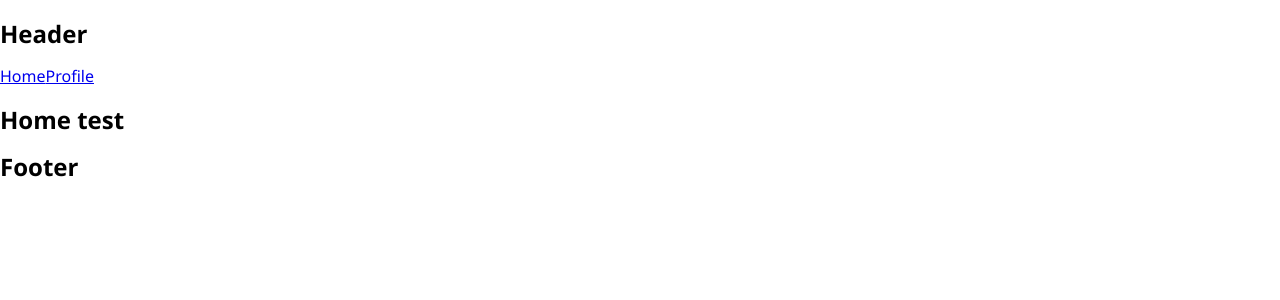
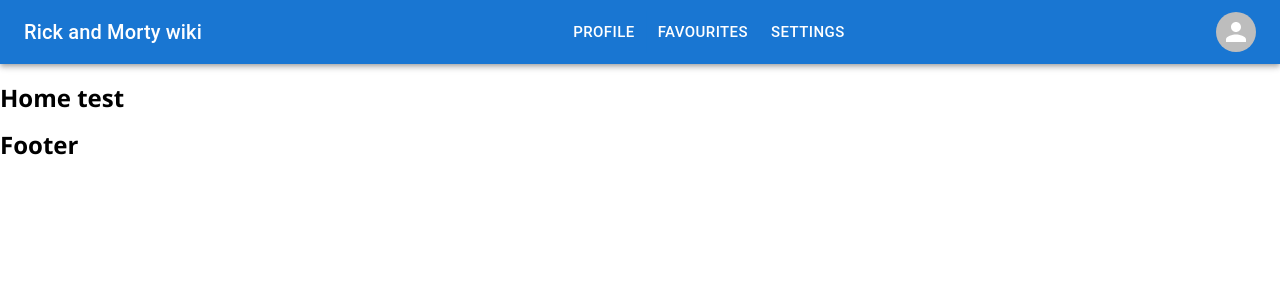
Before and after one commit to VHrabarev/rick_and_morty_wiki, a React (Create React App) app: page / in a window 1280 px wide. Shown: the top 300 px of the page. Built offline with nearby package versions, Linux system fonts and the light colour scheme.

Commit message:
Pre-layout Header component and add testing to them

```diff
--- a/package.json
+++ b/package.json
@@ -5,6 +5,7 @@
   "dependencies": {
     "@emotion/react": "^11.10.4",
     "@emotion/styled": "^11.10.4",
+    "@mui/icons-material": "^5.10.9",
     "@mui/material": "^5.10.11",
     "@reduxjs/toolkit": "^1.8.6",
     "@testing-library/jest-dom": "^5.16.5",
--- /dev/null
+++ b/src/api/constans/index.js
@@ -0,0 +1,8 @@
+const PAGES = [
+    {name: "Profile", link: "/profile"},
+    {name: "Favourites", link: "/favourites"},
+    {name: "Settings", link: "/settings"},
+];
+const SETTINGS  = [];
+
+export {PAGES, SETTINGS};
--- a/src/components/Header/index.jsx
+++ b/src/components/Header/index.jsx
@@ -1,12 +1,107 @@
+import { AppBar, Toolbar, IconButton, Typography, ButtonGroup, Button, Box, Tooltip, Avatar, Menu, MenuItem, Divider, List, ListItem, ListItemButton, ListItemText, SwipeableDrawer } from "@mui/material";
+import MenuIcon from '@mui/icons-material/Menu';
 import { Link } from "react-router-dom";
+import { useState } from "react";
 
-const Header = function() {
+const Header = function(props) {
+    const {auth, pages = [], settings = []} = props;
+    const [drawerNavMenu, setDrawerNavMenu] = useState(false);
+    const [anchorElUser, setAnchorElUser] = useState(null);
+
+    const handleOpenUserMenu = (event) => {
+        setAnchorElUser(event.currentTarget);
+    };
+
+    const handleCloseUserMenu = () => {
+        setAnchorElUser(null);
+    };
+
     return (
-        <>
-            <h2>Header</h2>
-            <Link to="/">Home</Link>
-            <Link to="/profile">Profile</Link>
-        </>
+        <AppBar position="static">
+            <Toolbar>
+                <Box sx={{ display: { xs: 'flex', md: 'none' }, mr: 2 }}>
+                    <IconButton
+                        size="large"
+                        edge="start"
+                        color="inherit"
+                        aria-label="menu"
+                        onClick={() => setDrawerNavMenu(true)}
+                    >
+                        <MenuIcon />
+                    </IconButton>
+                    <SwipeableDrawer
+                        anchor="left"
+                        open={drawerNavMenu}
+                        onClose={() => setDrawerNavMenu(false)}
+                        onOpen={() => setDrawerNavMenu(true)}
+                    >
+                        <List sx={{ width: 200 }} role="presentation">
+                            {pages.map(page => (
+                                <ListItem key={page.name} disablePadding>
+                                    <Link to={page.link} className="link" style={{ width: "100%" }}>
+                                        <ListItemButton onClick={() => setDrawerNavMenu(false)}>
+                                            <ListItemText primary={page.name} />
+                                        </ListItemButton>
+                                    </Link>
+                                </ListItem>
+                            ))}
+                        </List>
+                    </SwipeableDrawer>
+                </Box>
+                <Typography variant="h6" component="div" sx={{ flexGrow: 1 }}>
+                    <Link to="/" className="link">Rick and Morty wiki</Link>
+                </Typography>
+                <ButtonGroup
+                    size="large"
+                    variant="text"
+                    sx={{ flexGrow: 1, display: { xs: 'none', md: 'flex' } }}
+                    aria-label="Navigation manu"
+                    component="nav"
+                >
+                    {pages.map(page => (
+                        <Link to={page.link} key={page.name} className="link">
+                            <Button sx={{ color: "#fff" }}>{page.name}</Button>
+                        </Link>
+                    ))}
+                </ButtonGroup>
+                <Box sx={{ flexGrow: 0 }}>
+                    {auth === "anon" ?
+                        <Button color="inherit">Login</Button> :
+                        <Tooltip title="Open settings">
+                            <IconButton sx={{ p: 0 }} onClick={handleOpenUserMenu}>
+                                <Avatar alt="User avatar" src="" />
+                            </IconButton>
+                        </Tooltip>
+                    }
+                    <Menu
+                        sx={{ mt: '45px' }}
+                        id="menu-appbar"
+                        anchorEl={anchorElUser}
+                        anchorOrigin={{
+                        vertical: 'top',
+                        horizontal: 'right',
+                        }}
+                        keepMounted
+                        transformOrigin={{
+                            vertical: 'top',
+                            horizontal: 'right',
+                        }}
+                        open={Boolean(anchorElUser)}
+                        onClose={handleCloseUserMenu}
+                    >
+                        {settings.map(setting => (
+                            <MenuItem key={setting.name} onClick={handleCloseUserMenu}>
+                                <Typography textAlign="center">{setting.name}</Typography>
+                            </MenuItem>
+                        ))}
+                        <Divider />
+                        <MenuItem onClick={handleCloseUserMenu}>
+                            <Typography textAlign="center">Logout</Typography>
+                        </MenuItem>
+                    </Menu>
+                </Box>
+            </Toolbar>
+        </AppBar>
     );
 };
 
--- a/src/containers/Header.jsx
+++ b/src/containers/Header.jsx
@@ -1,8 +1,11 @@
 import { connect } from "react-redux";
 import Header from "../components/Header";
+import { PAGES, SETTINGS } from "../api/constans";
 
-const HeaderContainer = function() {
-    return <Header />
+const HeaderContainer = function(props) {
+    let {auth} = props;
+
+    return <Header auth={auth} pages={PAGES} settings={SETTINGS} />
 };
 
-export default connect()(HeaderContainer);
+export default connect(store => ({auth: "user"}))(HeaderContainer);
--- a/src/style.scss
+++ b/src/style.scss
@@ -1,2 +1,3 @@
 @import url(./styles/normalize.scss);
 @import url(./styles/font.scss);
+@import url(./styles/link.scss);
--- /dev/null
+++ b/src/styles/link.scss
@@ -0,0 +1,4 @@
+.link {
+    color: inherit;
+    text-decoration: none;
+}
```
Also changed, not shown: 2 other files (tests, documents, lock files or other folders).
